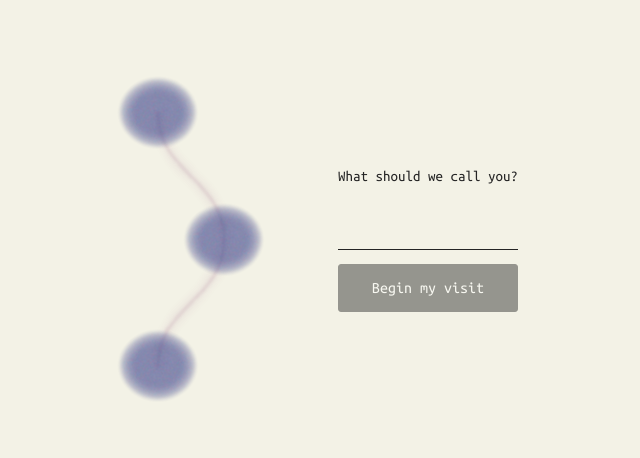
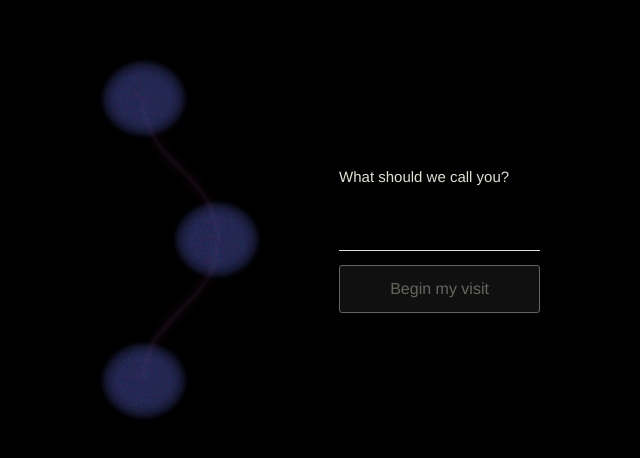
Before and after one commit to imodrews/data-souvenir, a Next.js app: page / in a window 1280 px wide. Shown: the part 148-606 px from the top of the page, without its empty margins (335-975 px from the left). Built offline with nearby package versions, Linux system fonts and the light colour scheme.

Commit message:
changes to changes

```diff
--- a/app/d3-test/[id]/page.tsx
+++ b/app/d3-test/[id]/page.tsx
@@ -785,7 +785,7 @@ useEffect(() => {
         width="100%"
         style={{
           maxWidth: "900px",
-          background: "#f3f2e6",
+          background: "#000",
         }}
         onClick={() => {
     if (selectedArtworkId) exitZoom();
@@ -1089,7 +1089,7 @@ const markOpacity =
 
                     fontSize={10}
 
-                    fill="#222"
+                    fill="#e1dfd2"
 
                     opacity={
                       packProgress
--- a/app/floor-test/[id]/page.tsx
+++ b/app/floor-test/[id]/page.tsx
@@ -79,7 +79,7 @@ export default function FloorTestPage() {
   const artworkCount = new Set(encounters.map((encounter) => encounter.artworkId)).size;
 
   return (
-    <main style={{ minHeight: "100vh", padding: "28px 18px", background: "#f3f2e6", color: "#222" }}>
+    <main style={{ minHeight: "100vh", padding: "28px 18px", background: "#000", color: "#e1dfd2" }}>
       <div style={{ maxWidth: 520, margin: "0 auto" }}>
         <h1 style={{ fontWeight: 400 }}>Your exhibition constellation</h1>
         <p style={{ fontSize: 13, opacity: 0.65 }}>{"\u00b7 "}{artworkCount} artists collected</p>
--- a/app/globals.css
+++ b/app/globals.css
@@ -1,14 +1,14 @@
 :root {
-  --background: #f3f2e6;
-  --foreground: #242424;
-  --font-heading: var(--font-roboto-mono);
-  --font-body: var(--font-roboto-mono);
+  --background: #000;
+  --foreground: #e1dfd2;
+  --font-heading: var(--font-sans);
+  --font-body: var(--font-sans);
 }
 
 @media (prefers-color-scheme: dark) {
   :root {
-    --background: #f3f2e6;
-    --foreground: #242424;
+    --background: #000;
+    --foreground: #e1dfd2;
   }
 }
 
@@ -20,7 +20,7 @@ html,
 body {
   max-width: 100vw;
   overflow-x: hidden;
-  font-family: var(--font-body), monospace;
+  font-family: var(--font-body), sans-serif;
 }
 
 body {
@@ -29,7 +29,7 @@ body {
   flex-direction: column;
   color: var(--foreground);
   background: var(--background);
-  font-family: var(--font-body), monospace;
+  font-family: var(--font-body), sans-serif;
   font-optical-sizing: auto;
   font-style: normal;
   -webkit-font-smoothing: antialiased;
@@ -98,5 +98,5 @@ button, input, select, textarea {
 }
 
 h1, h2, h3, h4, h5, h6 {
-  font-family: var(--font-heading), monospace;
+  font-family: var(--font-heading), sans-serif;
 }
--- a/app/journey-line/[id]/page.tsx
+++ b/app/journey-line/[id]/page.tsx
@@ -315,7 +315,7 @@ export default function JourneyLinePage() {
   const activeArtist = layout.placed.find((artist) => artist.id === selected);
 
   return (
-    <main style={{ minHeight: "100vh", background: "#f3f2e6", color: "#222", padding: "28px 18px" }}>
+    <main style={{ minHeight: "100vh", background: "#000", color: "#e1dfd2", padding: "28px 18px" }}>
       <div style={{ maxWidth: 850, margin: "0 auto" }}>
         <h1 style={{ fontWeight: 400, marginBottom: 6 }}>
           Your exhibition journey
--- a/app/layout.tsx
+++ b/app/layout.tsx
@@ -1,12 +1,14 @@
 import type { Metadata } from "next";
-import { Ubuntu_Mono } from "next/font/google";
+import { Arimo as ActiveFont } from "next/font/google";
+// To try Inter, swap the active import:
+// import { Inter as ActiveFont } from "next/font/google";
 import "./globals.css";
 import Navigation from "./components/Navigation";
 
-const ubuntuMono = Ubuntu_Mono({
+const font = ActiveFont({
   subsets: ["latin"],
   weight: ["400", "700"],
-  variable: "--font-roboto-mono",
+  variable: "--font-sans",
   display: "swap",
 });
 
@@ -17,7 +19,7 @@ export const metadata: Metadata = {
 
 export default function RootLayout({ children }: LayoutProps<"/">) {
   return (
-    <html lang="en" className={ubuntuMono.variable}>
+    <html lang="en" className={font.variable}>
       <body>
         <Navigation />
         {children}
--- a/app/page.module.css
+++ b/app/page.module.css
@@ -1,5 +1,5 @@
 .visit {
-  --ink: #242424;
+  --ink: var(--foreground);
   --trace: #873c70;
   width: min(100%, 960px);
   margin: 0 auto;
@@ -8,7 +8,7 @@
   flex-direction: column;
   flex: 1;
   color: var(--ink);
-  font-family: var(--font-body), monospace;
+  font-family: var(--font-body), sans-serif;
 }
 
 .header { display: flex; flex-wrap: wrap; align-items: flex-start; justify-content: space-between; gap: 20px; border-bottom: 1px solid #dedede; padding-bottom: 24px; }
@@ -18,7 +18,7 @@
 .historyToggle { margin-left: auto; max-width: 100%; min-height: 44px; padding: 10px 0; border: 0; border-bottom: 2px solid var(--ink); background: transparent; color: var(--ink); font: inherit; font-size: 13px; cursor: pointer; text-align: right; overflow-wrap: anywhere; }
 .historyToggle:focus-visible, .history a:focus-visible { outline: 2px solid var(--trace); outline-offset: 4px; }
 .historyToggle[aria-expanded="true"] { border-color: var(--trace); }
-.history { position: fixed; inset: 92px 24px auto auto; width: min(360px, calc(100vw - 40px)); max-height: calc(100svh - 120px); margin: 0; padding: 20px; overflow-y: auto; border: 1px solid #dedede; border-radius: 4px; background: var(--background); color: var(--ink); font-family: var(--font-body), monospace; box-shadow: 0 8px 28px #00000018; }
+.history { position: fixed; inset: 92px 24px auto auto; width: min(360px, calc(100vw - 40px)); max-height: calc(100svh - 120px); margin: 0; padding: 20px; overflow-y: auto; border: 1px solid #dedede; border-radius: 4px; background: var(--background); color: var(--ink); font-family: var(--font-body), sans-serif; box-shadow: 0 8px 28px #00000018; }
 .history h2 { font-size: 18px; font-weight: 500; }
 .history ul { list-style: none; margin: 8px 0 0; padding: 0; }
 .history li { border-top: 1px solid #eee; }
@@ -45,8 +45,8 @@
 .form label { font-size: 15px; }
 .form input { width: 100%; min-height: 52px; border: 0; border-bottom: 1px solid var(--ink); border-radius: 0; padding: 12px 0; font: inherit; background: transparent; color: var(--ink); }
 .form input:focus-visible { outline: 2px solid var(--trace); outline-offset: 3px; }
-.note { color: #666; font-size: 13px; line-height: 1.6; }
-.form button, .action { display: inline-flex; align-items: center; justify-content: center; min-height: 48px; padding: 12px 20px; border: 1px solid var(--ink); border-radius: 3px; background: var(--ink); color: white; font: inherit; cursor: pointer; text-align: center; }
+.note { color: var(--foreground); font-size: 13px; line-height: 1.6; }
+.form button, .action { display: inline-flex; align-items: center; justify-content: center; min-height: 48px; padding: 12px 20px; border: 1px solid var(--ink); border-radius: 3px; background: #242424; color: var(--foreground); font: inherit; cursor: pointer; text-align: center; }
 .form button:disabled { opacity: .45; cursor: default; }
 .collection { display: flex; flex-direction: column; flex: 1; padding-top: 28px; }
 .collectionContent { display: flex; flex-direction: column; flex: 1; }
@@ -67,19 +67,19 @@
 .status .action { margin-top: 16px; }
 .collectionHeading { display: flex; flex-wrap: wrap; justify-content: space-between; align-items: baseline; gap: 12px; margin-top: 32px; }
 .collectionHeading h3 { font-size: 20px; font-weight: 500; }
-.collectionHeading p { color: #666; font-size: 13px; }
-.kioskPage { display: grid; place-items: center; flex: 1; min-height: 100vh; padding: 32px 20px; background: var(--background); color: #242424; text-align: center; }
+.collectionHeading p { color: var(--foreground); font-size: 13px; }
+.kioskPage { display: grid; place-items: center; flex: 1; min-height: 100vh; padding: 32px 20px; background: var(--background); color: var(--foreground); text-align: center; }
 .kioskContent { width: min(100%, 520px); }
 .kioskEyebrow { margin-bottom: 24px; font-size: 12px; text-transform: uppercase; }
 .kioskIdle h1, .kioskResult h1 { font-size: 34px; font-weight: 500; overflow-wrap: anywhere; }
 .kioskIdle { width: min(100%, 400px); margin: 0 auto; }
 .kioskForm { display: grid; gap: 12px; margin-top: 28px; text-align: left; }
 .kioskForm label { font-size: 14px; }
-.kioskForm input { width: 100%; min-height: 48px; padding: 10px 12px; border: 1px solid #888; border-radius: 2px; background: #fff; color: #242424; font: inherit; }
+.kioskForm input { width: 100%; min-height: 48px; padding: 10px 12px; border: 1px solid #888; border-radius: 2px; background: var(--background); color: var(--foreground); font: inherit; }
 .kioskForm input:focus-visible, .kioskButton:focus-visible, .kioskLink:focus-visible { outline: 2px solid #873c70; outline-offset: 3px; }
 .kioskError { color: #a32e2e; font-size: 13px; }
-.kioskButton { min-height: 48px; padding: 10px 18px; border: 1px solid #242424; border-radius: 2px; background: #242424; color: white; font: inherit; cursor: pointer; }
-.kioskResult > p { margin-top: 10px; color: #555; }
+.kioskButton { min-height: 48px; padding: 10px 18px; border: 1px solid #242424; border-radius: 2px; background: #242424; color: var(--foreground); font: inherit; cursor: pointer; }
+.kioskResult > p { margin-top: 10px; color: var(--foreground); }
 .kioskQr { display: grid; place-items: center; width: min(80vw, 352px); aspect-ratio: 1; margin: 28px auto 16px; padding: 16px; background: white; }
 .kioskQr svg { display: block; width: 100%; height: auto; }
 .kioskLink { display: inline-block; margin: 0 auto 16px; padding: 8px; text-decoration: underline; text-underline-offset: 4px; overflow-wrap: anywhere; }
@@ -87,7 +87,7 @@
 :global(body:has(.kiosk-display-root)) { overflow: hidden; background: var(--background); }
 :global(body:has(.kiosk-display-root) > nav) { display: none; }
 .journey { display: block; width: min(100%, 580px); aspect-ratio: 694 / 760; margin: 0 auto; }
-.empty { display: grid; align-content: center; flex: 1; text-align: center; padding: 32px 0; color: #666; }
+.empty { display: grid; align-content: center; flex: 1; text-align: center; padding: 32px 0; color: var(--foreground); }
 .empty svg { display: block; width: min(100%, 400px); aspect-ratio: 2 / 1; margin: 0 auto 20px; }
 .empty h3 { color: var(--ink); font-size: 18px; font-weight: 500; }
 .empty p { max-width: 420px; margin: 12px auto 0; font-size: 14px; line-height: 1.7; }
@@ -107,7 +107,7 @@
 .textLink { display: block; width: fit-content; max-width: 100%; padding: 14px 0; margin-top: 16px; text-decoration: underline; text-underline-offset: 4px; overflow-wrap: anywhere; }
 .artworkList { list-style: none; border-top: 1px solid #dedede; }
 .artworkList li { display: flex; gap: 20px; border-bottom: 1px solid #dedede; padding: 18px 0; line-height: 1.5; overflow-wrap: anywhere; }
-.number { color: #777; font-size: 13px; flex-shrink: 0; }
+.number { color: var(--foreground); font-size: 13px; flex-shrink: 0; }
 .trace { stroke-dasharray: 1; stroke-dashoffset: 1; animation: drawPath 1.2s ease-out forwards; }
 .mark { animation: appear .7s ease-out both; }
 @keyframes appear { from { opacity: 0; } to { opacity: 1; } }
@@ -118,11 +118,11 @@
 }
 
 .page {
-  --background: #fafafa;
+  --background: #000;
   --foreground: #fff;
 
-  --text-primary: #000;
-  --text-secondary: #666;
+  --text-primary: var(--foreground);
+  --text-secondary: var(--foreground);
 
   --button-primary-hover: #383838;
   --button-secondary-hover: #f2f2f2;
@@ -133,7 +133,7 @@
   flex-direction: column;
   align-items: center;
   justify-content: center;
-  font-family: var(--font-body), monospace;
+  font-family: var(--font-body), sans-serif;
   background-color: var(--background);
 }
 
@@ -145,7 +145,7 @@
   flex-direction: column;
   align-items: flex-start;
   justify-content: space-between;
-  background-color: var(--foreground);
+  background-color: var(--background);
   padding: 120px 60px;
 }
 
@@ -251,8 +251,8 @@ a.secondary {
     --background: #000;
     --foreground: #000;
 
-    --text-primary: #ededed;
-    --text-secondary: #999;
+    --text-primary: var(--foreground);
+    --text-secondary: var(--foreground);
 
     --button-primary-hover: #ccc;
     --button-secondary-hover: #1a1a1a;
@@ -261,7 +261,7 @@ a.secondary {
 }
 
 .code {
-  font-family: var(--font-body), monospace;
+  font-family: var(--font-body), sans-serif;
   font-size: 0.9em;
   background: color-mix(in srgb, currentColor 8%, transparent);
   padding: 0.1em 0.4em;
```
Also changed, not shown: app/components/JourneyVisualisation.tsx (+4 -4 lines), public/final_dot.png (added).
